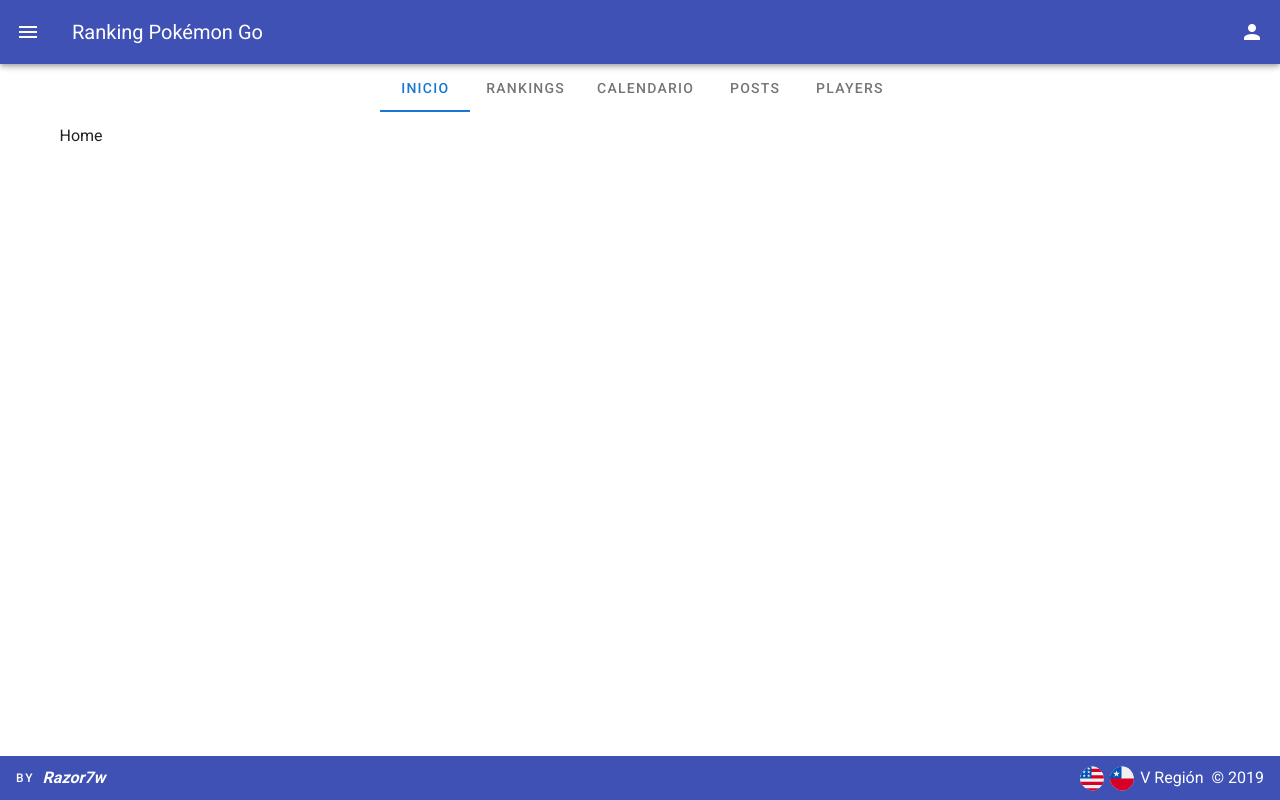
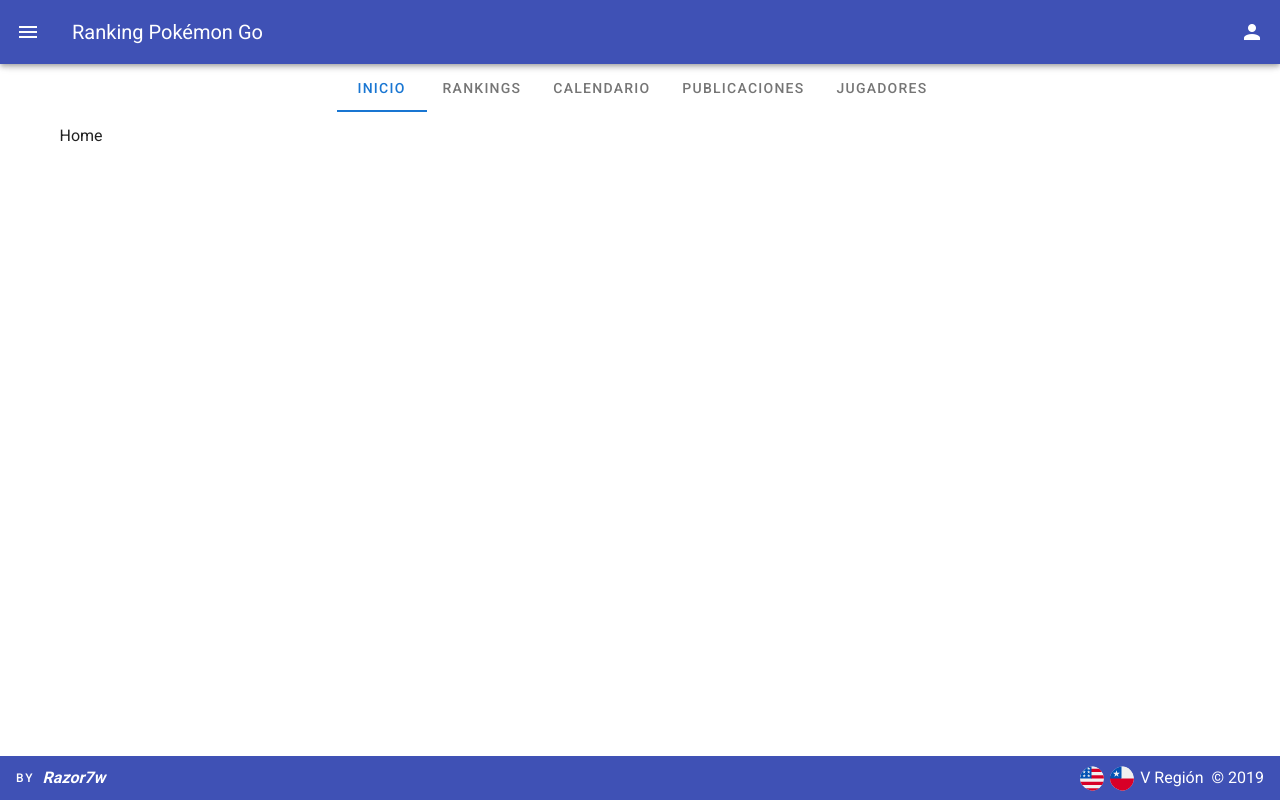
Before and after one commit to Razor7w/Rankpgta, a Vue app: page /es in a window 1280 px wide. Built offline with nearby package versions, Linux system fonts and the light colour scheme.

Commit message:
Feat: - Add routes - Add views

```diff
--- a/src/App.vue
+++ b/src/App.vue
@@ -10,10 +10,10 @@
         centered
       >
         <v-tab :to="`/${$i18n.locale}/`">Inicio</v-tab>
-        <v-tab>Rankings</v-tab>
-        <v-tab>Calendario</v-tab>
-        <v-tab>Posts</v-tab>
-        <v-tab>Players</v-tab>
+        <v-tab :to="`/${$i18n.locale}/rankings`">Rankings</v-tab>
+        <v-tab :to="`/${$i18n.locale}/calendario`">Calendario</v-tab>
+        <v-tab :to="`/${$i18n.locale}/publicaciones`">Publicaciones</v-tab>
+        <v-tab :to="`/${$i18n.locale}/jugadores`">Jugadores</v-tab>
       </v-tabs>
       <v-container>
         <router-view :key="$route.fullPath"/>
--- a/src/router/index.js
+++ b/src/router/index.js
@@ -1,6 +1,5 @@
 import Vue from 'vue'
 import VueRouter from 'vue-router'
-import Home from '../views/Home.vue'
 import i18n from '../i18n'
 
 Vue.use(VueRouter)
@@ -19,7 +18,7 @@
       {
       path: '/',
       name: 'home',
-      component: Home
+      component: () => import(/* webpackChunkName: "about" */ '../views/Home.vue')
       },
       {
         path: 'about',
@@ -28,6 +27,26 @@
         // this generates a separate chunk (about.[hash].js) for this route
         // which is lazy-loaded when the route is visited.
         component: () => import(/* webpackChunkName: "about" */ '../views/About.vue')
+      },
+      {
+        path: 'rankings',
+        name: 'rankings',
+        component: () => import(/* webpackChunkName: "rankings" */ '../views/Rankings.vue')
+      },
+      {
+        path: 'calendario',
+        name: 'calendario',
+        component: () => import(/* webpackChunkName: "calendario" */ '../views/Calendario.vue')
+      },
+      {
+        path: 'publicaciones',
+        name: 'publicaciones',
+        component: () => import(/* webpackChunkName: "publicaciones" */ '../views/Publicaciones.vue')
+      },
+      {
+        path: 'jugadores',
+        name: 'jugadores',
+        component: () => import(/* webpackChunkName: "jugadores" */ '../views/Jugadores.vue')
       }
     ]
   }
--- /dev/null
+++ b/src/views/Calendario.vue
@@ -0,0 +1,5 @@
+<template>
+  <div class="calendario">
+    This is an calendario page
+  </div>
+</template>
--- /dev/null
+++ b/src/views/Jugadores.vue
@@ -0,0 +1,5 @@
+<template>
+  <div class="jugadores">
+    This is an jugadores page
+  </div>
+</template>
--- /dev/null
+++ b/src/views/Publicaciones.vue
@@ -0,0 +1,5 @@
+<template>
+  <div class="publicaciones">
+    This is an publicaciones page
+  </div>
+</template>
--- /dev/null
+++ b/src/views/Rankings.vue
@@ -0,0 +1,5 @@
+<template>
+  <div class="rankings">
+    This is an rankings page
+  </div>
+</template>
```
